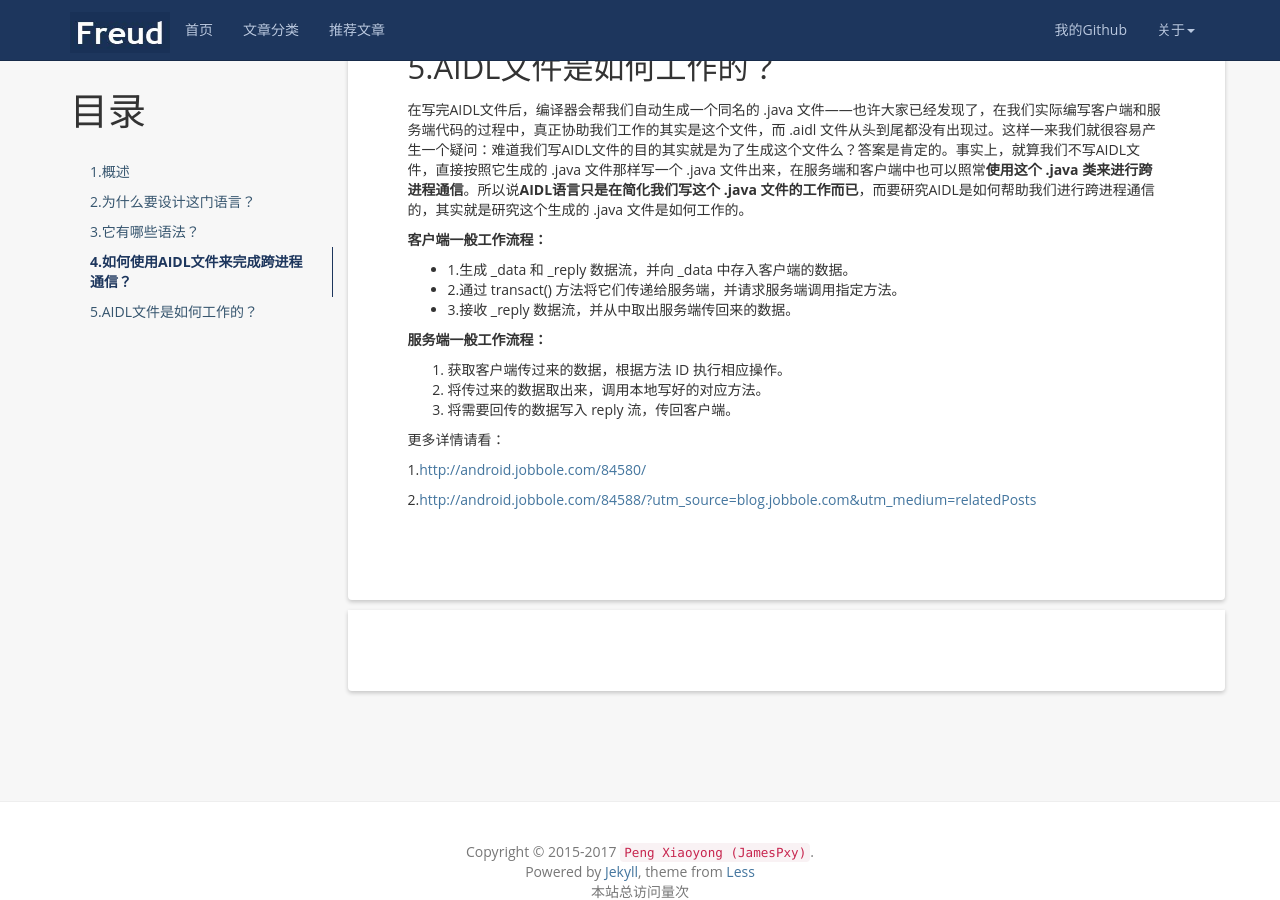
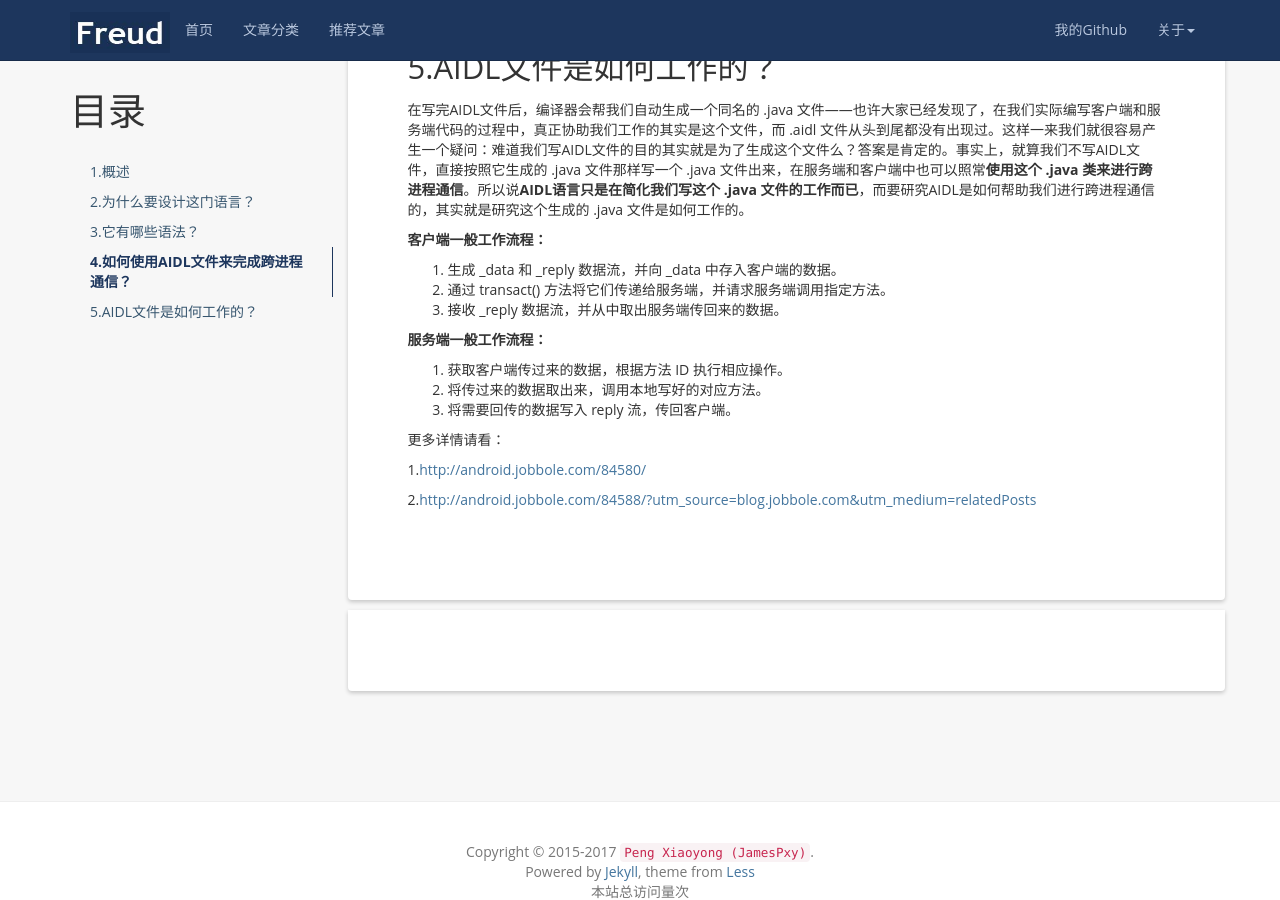
Before and after one commit to JamesPxy/MyBlog, a Jekyll site: the page built from _posts/2017-11-14-浅谈AIDL跨进程通信.md, in a window 1280 px wide and 900 px high, scrolled down 2406 px. Built offline with Jekyll 4.4.1, drawn with Linux system fonts in a browser that asks for light colours; nearby versions of some CDN libraries; comment, search, counter and statistics services are not loaded; some of the changed text lies outside the part shown.

```diff
--- a/_posts/2017-11-14-浅谈AIDL跨进程通信.md
+++ b/_posts/2017-11-14-浅谈AIDL跨进程通信.md
@@ -65,10 +65,10 @@ AIDL全称是Android Interface Definition Language，也就是Android接口定
 修改 build.gradle 文件，便于拷贝aidl类以及识别实体类对应的java文件。在 android{} 中间加上下面的内容：
 
     sourceSets {
-      		 main {
-    			java.srcDirs = ['src/main/java', 'src/main/aidl']
-    			}
-  			 }
+      	main {
+    		java.srcDirs = ['src/main/java', 'src/main/aidl']
+    		}
+  	}
 
 **服务端整体的代码结构很清晰，大致可以分为三块：**
 
@@ -95,9 +95,9 @@ AIDL全称是Android Interface Definition Language，也就是Android接口定
 
 **客户端一般工作流程：**
 
-- 1.生成 _data 和 _reply 数据流，并向 _data 中存入客户端的数据。
-- 2.通过 transact() 方法将它们传递给服务端，并请求服务端调用指定方法。
-- 3.接收 _reply 数据流，并从中取出服务端传回来的数据。
+1. 生成 _data 和 _reply 数据流，并向 _data 中存入客户端的数据。
+1. 通过 transact() 方法将它们传递给服务端，并请求服务端调用指定方法。
+1. 接收 _reply 数据流，并从中取出服务端传回来的数据。
 
 **服务端一般工作流程：**
 
```
Also changed, not shown: other parts of _posts/2017-11-14-浅谈AIDL跨进程通信.md (+1 -1 lines).
